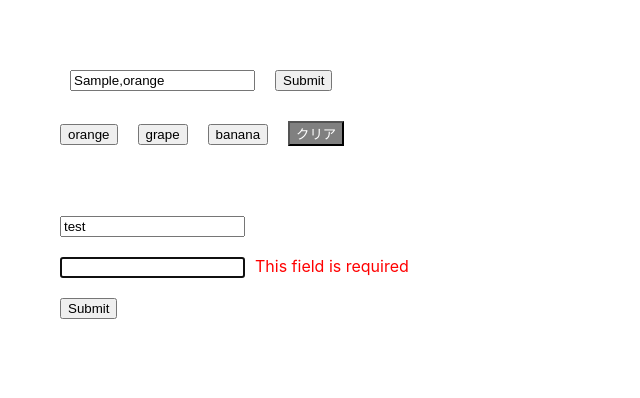
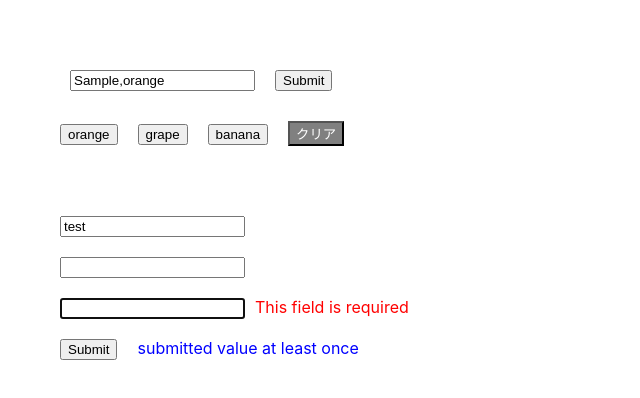
Before and after one commit to suzuki-yud/react-hook-form-tutorial, a Next.js app: page / in a window 1280 px wide. Both pictures are taken after typing "Sample" into the empty fields and a click on the button "orange". Shown: the top 398 px of the page, without its empty margins (0-640 px from the left). Built offline with nearby package versions, Linux system fonts and the light colour scheme.

Commit message:
try register option / formState

```diff
--- a/pages/index.tsx
+++ b/pages/index.tsx
@@ -4,6 +4,7 @@ import { useForm, SubmitHandler } from 'react-hook-form';
 type Inputs = {
   text: string;
   example: string;
+  examplePattern: string;
   exampleRequired: string;
 };
 
@@ -15,7 +16,7 @@ export default function Index() {
     getValues,
     resetField,
     watch,
-    formState: { errors },
+    formState: { isSubmitted, errors },
   } = useForm<Inputs>();
   const onSubmit: SubmitHandler<Inputs> = (data) => console.log(data);
   console.log(watch('example'));
@@ -62,6 +63,19 @@ export default function Index() {
         />
         <div>
           <input
+            {...register('examplePattern', {
+              minLength: 8,
+              maxLength: 16,
+              pattern: /[a-zA-Z0-9.?/-]/,
+            })}
+            style={{ margin: '10px' }}
+          />
+          {errors.examplePattern && (
+            <span style={{ color: 'red' }}>invalid value</span>
+          )}
+        </div>
+        <div>
+          <input
             {...register('exampleRequired', { required: true })}
             style={{ margin: '10px' }}
           />
@@ -70,6 +84,11 @@ export default function Index() {
           )}
         </div>
         <input type="submit" style={{ margin: '10px' }} />
+        {isSubmitted && (
+          <span style={{ color: 'blue', marginLeft: '10px' }}>
+            submitted value at least once
+          </span>
+        )}
       </form>
     </>
   );
```
